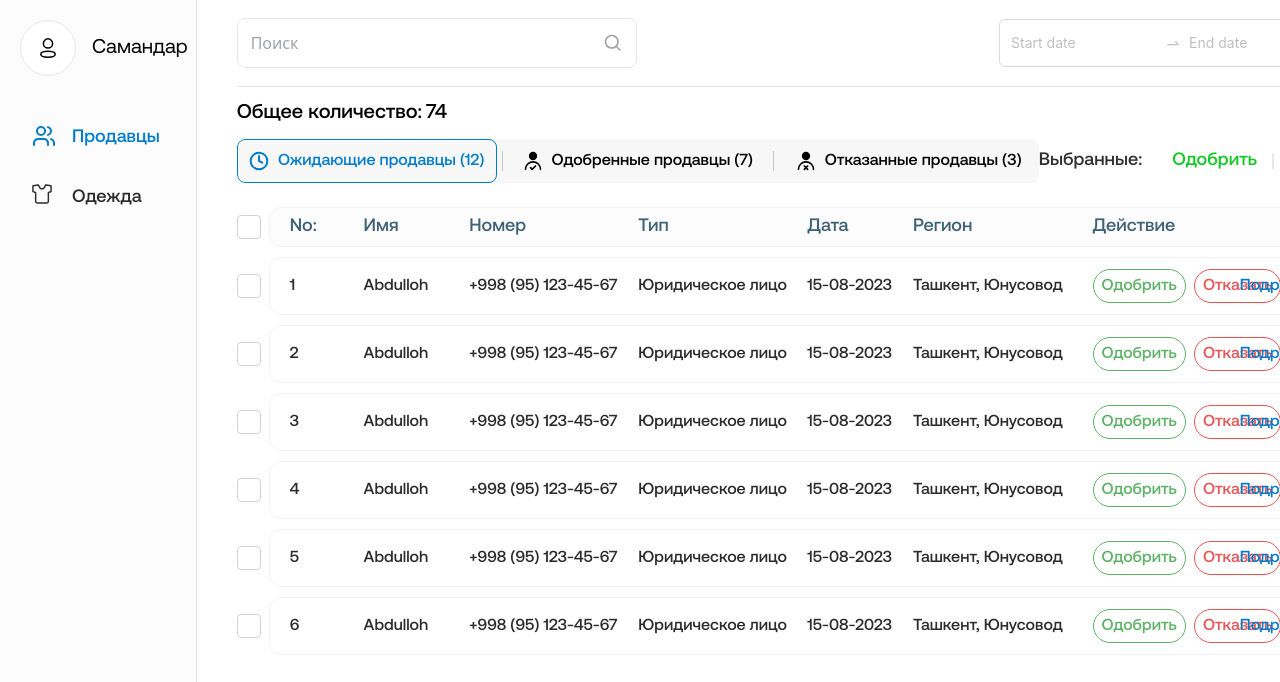
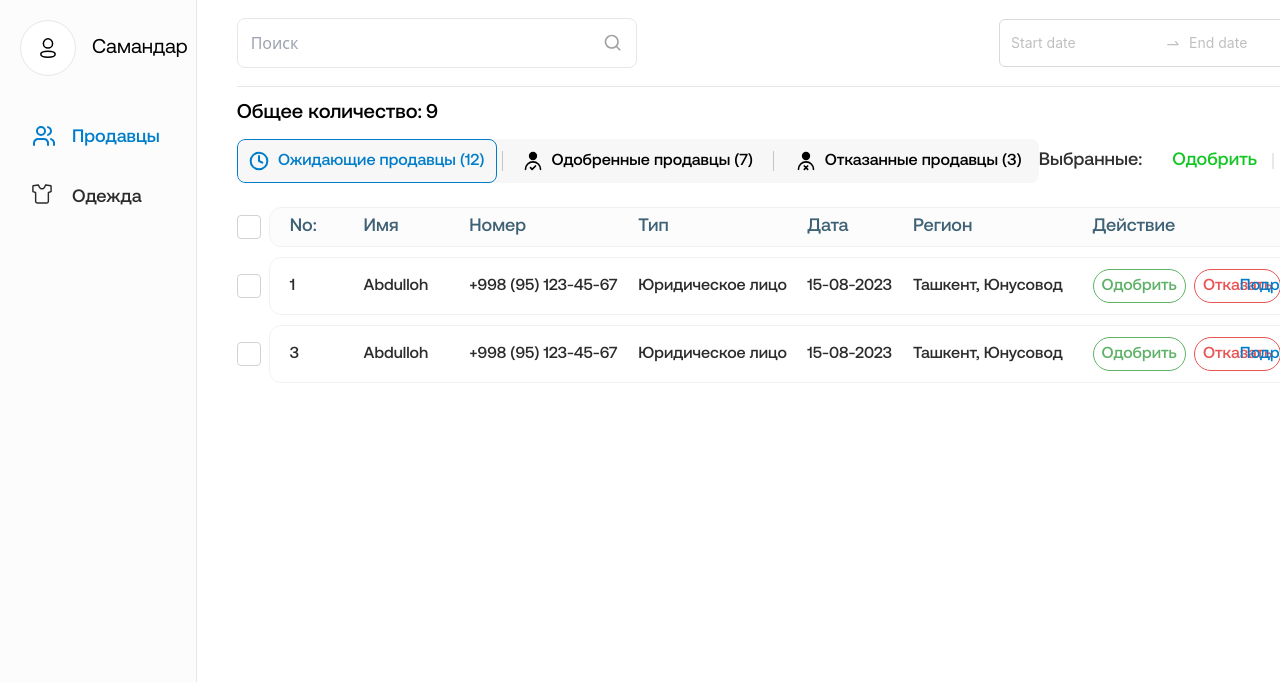
Before and after one commit to Sardor0795/dressme_admin_panel, a React (Vite) app: page /sellers in a window 1280 px wide. Shown: the top 682 px of the page. Built offline with nearby package versions, Linux system fonts and the light colour scheme.

Commit message:
Fix sellers filter and check icons

```diff
--- a/src/assets/icon/index.jsx
+++ b/src/assets/icon/index.jsx
@@ -346,7 +346,7 @@ const AllowedIcon = () => {
   );
 };
 
-const NotAllowedIcon = ({ color }) => {
+const NotAllowedIcon = () => {
   return (
     <svg
       xmlns="http://www.w3.org/2000/svg"
@@ -387,6 +387,25 @@ const NotAllowedIcon = ({ color }) => {
   );
 };
 
+const CheckIcon = () => {
+  return (
+    <svg
+      xmlns="http://www.w3.org/2000/svg"
+      width="11"
+      height="13"
+      viewBox="0 0 11 13"
+      fill="none"
+    >
+      <path
+        d="M1 9.5L5.88235 11L10 1"
+        stroke="white"
+        strokeWidth="2"
+        strokeLinecap="round"
+      />
+    </svg>
+  );
+};
+
 export {
   CircleNextIcon,
   OpendEyeIcon,
@@ -400,4 +419,5 @@ export {
   WaitingForAllowIcon,
   AllowedIcon,
   NotAllowedIcon,
+  CheckIcon,
 };
--- a/src/components/Sellers/SellersList/PendingSellers/PendingSellers.jsx
+++ /dev/null
@@ -1,9 +0,0 @@
-import React from 'react'
-
-export default function PendingSellers() {
-  return (
-    <div>
-      PendingSellers
-    </div>
-  )
-}
--- a/src/components/Sellers/SellersList/SellerItems/SellerItems.jsx
+++ b/src/components/Sellers/SellersList/SellerItems/SellerItems.jsx
@@ -1,21 +1,8 @@
 import React, { useState } from "react";
 import { Link, useNavigate } from "react-router-dom";
+import { CheckIcon } from "../../../../assets/icon";
 
 export default function SellerItems({ data, click, setModalOpen }) {
-  const [toggleMobileMenu, setToggleMobileMenu] = useState(true);
-
-  const navigate = useNavigate();
-  const goProductDetailEdit = (id) => {
-    navigate(`/locations-store/edit-detail/:${id}`);
-  };
-
-  const goMapCity = (id) => {
-    navigate(`/locations-store/city/:${id}`);
-  };
-  const goMapWear = (id) => {
-    navigate(`/locations-store/wears/:${id}`);
-  };
-
   return (
     <div className="flex items-center w-full">
       <div
@@ -33,20 +20,7 @@ export default function SellerItems({ data, click, setModalOpen }) {
             data?.isCheck ? "flex items-center justify-center" : "hidden"
           }`}
         >
-          <svg
-            xmlns="http://www.w3.org/2000/svg"
-            width="11"
-            height="13"
-            viewBox="0 0 11 13"
-            fill="none"
-          >
-            <path
-              d="M1 9.5L5.88235 11L10 1"
-              stroke="white"
-              strokeWidth="2"
-              strokeLinecap="round"
-            />
-          </svg>
+          <CheckIcon />
         </span>
       </div>
       <div className="hidden border-lightBorderColor border rounded-[12px] bg-white px-5 h-[58px] md:flex items-center w-full">
@@ -69,18 +43,35 @@ export default function SellerItems({ data, click, setModalOpen }) {
           Ташкент, Юнусовод
         </div>
         <div className="w-[16%] flex items-center gap-x-2 text-tableTextTitle2 text-base not-italic font-AeonikProMedium">
-          <button className="w-fit px-2 py-1 rounded-[20px] border border-[#5EB267] text-[#5EB267]">
+          <button
+            className={`${
+              data?.status === "waiting" || data?.status === "notAllowed"
+                ? ""
+                : "hidden"
+            } w-fit px-2 py-1 rounded-[20px] border border-[#5EB267] text-[#5EB267]`}
+          >
             Одобрить
           </button>
           <button
             onClick={() => setModalOpen(true)}
-            className="w-fit px-2 py-1 rounded-[20px] border border-[#E85353] text-[#E85353]"
+            className={`${
+              data?.status === "waiting" || data?.status === "allowed"
+                ? ""
+                : "hidden"
+            } w-fit px-2 py-1 rounded-[20px] border border-[#E85353] text-[#E85353]`}
           >
             Отказать
           </button>
+          <button
+            className={`${
+              data?.status === "notAllowed" ? "" : "hidden"
+            } w-fit px-2 py-1 rounded-[20px] border border-[#E85353] text-[#E85353]`}
+          >
+            Удалить
+          </button>
         </div>
         <Link
-          to={`seller/${data?.id}`}
+          to={`seller/5`}
           className="w-[8%] cursor-pointer flex items-center justify-end pr-5 hover:underline text-weatherWinterColor text-base not-italic font-AeonikProMedium"
         >
           Подробнее
--- a/src/components/Sellers/SellersList/SellersList.jsx
+++ b/src/components/Sellers/SellersList/SellersList.jsx
@@ -4,6 +4,7 @@ import SellerItems from "./SellerItems/SellerItems";
 
 import {
   AllowedIcon,
+  CheckIcon,
   NotAllowedIcon,
   SearchIcon,
   WaitingForAllowIcon,
@@ -26,6 +27,7 @@ export default function SellersList() {
       bgColor: "bg-[#4FB459]",
       state: "Одобренный",
       money: "96000",
+      status: "waiting",
     },
     {
       id: 2,
@@ -35,6 +37,7 @@ export default function SellersList() {
       bgColor: "bg-[#F1C116]",
       state: "Ожидающий",
       money: "96000",
+      status: "allowed",
     },
     {
       id: 3,
@@ -44,6 +47,7 @@ export default function SellersList() {
       bgColor: "bg-[#FF4747]",
       state: "Отказанный",
       money: "96000",
+      status: "waiting",
     },
     {
       id: 4,
@@ -53,6 +57,7 @@ export default function SellersList() {
       bgColor: "bg-[#AA3FFF]",
       state: "Замечание",
       money: "96000",
+      status: "notAllowed",
     },
     {
       id: 5,
@@ -62,6 +67,7 @@ export default function SellersList() {
       bgColor: "bg-[#F1C116]",
       state: "Ожидающий",
       money: "96000",
+      status: "notAllowed",
     },
     {
       id: 6,
@@ -71,6 +77,37 @@ export default function SellersList() {
       bgColor: "bg-[#AA3FFF]",
       state: "Замечание",
       money: "96000",
+      status: "allowed",
+    },
+    {
+      id: 7,
+      index: 3,
+      name: "Кроссовка Nike RUN",
+      isCheck: false,
+      bgColor: "bg-[#AA3FFF]",
+      state: "Замечание",
+      money: "96000",
+      status: "allowed",
+    },
+    {
+      id: 8,
+      index: 3,
+      name: "Кроссовка Nike RUN",
+      isCheck: false,
+      bgColor: "bg-[#AA3FFF]",
+      state: "Замечание",
+      money: "96000",
+      status: "allowed",
+    },
+    {
+      id: 9,
+      index: 3,
+      name: "Кроссовка Nike RUN",
+      isCheck: false,
+      bgColor: "bg-[#AA3FFF]",
+      state: "Замечание",
+      money: "96000",
+      status: "notAllowed",
     },
   ]);
 
@@ -143,7 +180,7 @@ export default function SellersList() {
             Общее количество:
           </span>
           <span className="text[#303030] text-[20px] not-italic font-AeonikProMedium">
-            74
+            {data?.length}
           </span>
         </div>
 
@@ -236,20 +273,7 @@ export default function SellersList() {
                   allChecked ? "flex items-center justify-center" : "hidden"
                 }`}
               >
-                <svg
-                  xmlns="http://www.w3.org/2000/svg"
-                  width={11}
-                  height={13}
-                  viewBox="0 0 11 13"
-                  fill="none"
-                >
-                  <path
-                    d="M1 9.5L5.88235 11L10 1"
-                    stroke="white"
-                    strokeWidth={2}
-                    strokeLinecap="round"
-                  />
-                </svg>
+                <CheckIcon />
               </span>
             </div>
 
@@ -279,16 +303,56 @@ export default function SellersList() {
           </div>
 
           <div className="w-full flex flex-col gap-y-[10px]">
-            {data.map((data, i) => {
-              return (
-                <SellerItems
-                  setModalOpen={setModalOpen}
-                  key={data?.id}
-                  data={data}
-                  click={onCheck}
-                />
-              );
-            })}
+            {/* Status Waiting */}
+
+            {showSellers === "waiting"
+              ? data.map((data) => {
+                  if (data?.status === "waiting") {
+                    return (
+                      <SellerItems
+                        data={data}
+                        key={data?.id}
+                        click={onCheck}
+                        setModalOpen={setModalOpen}
+                      />
+                    );
+                  }
+                })
+              : null}
+
+            {/* Status Allowed */}
+
+            {showSellers === "allowed"
+              ? data.map((data) => {
+                  if (data?.status === "allowed") {
+                    return (
+                      <SellerItems
+                        data={data}
+                        key={data?.id}
+                        click={onCheck}
+                        setModalOpen={setModalOpen}
+                      />
+                    );
+                  }
+                })
+              : null}
+
+            {/* Status NotAllowed */}
+
+            {showSellers === "notAllowed"
+              ? data.map((data) => {
+                  if (data?.status === "notAllowed") {
+                    return (
+                      <SellerItems
+                        data={data}
+                        key={data?.id}
+                        click={onCheck}
+                        setModalOpen={setModalOpen}
+                      />
+                    );
+                  }
+                })
+              : null}
           </div>
         </div>
         <CancelModal setModalOpen={setModalOpen} modalOpen={modalOpen} />
```
